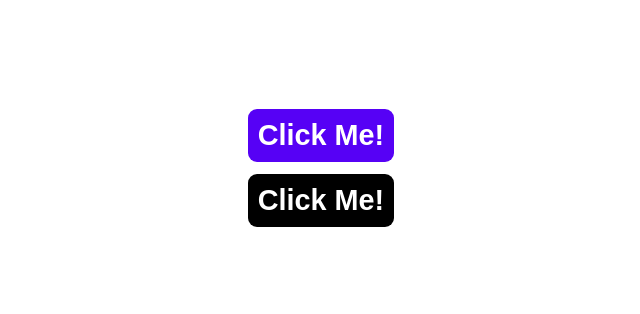
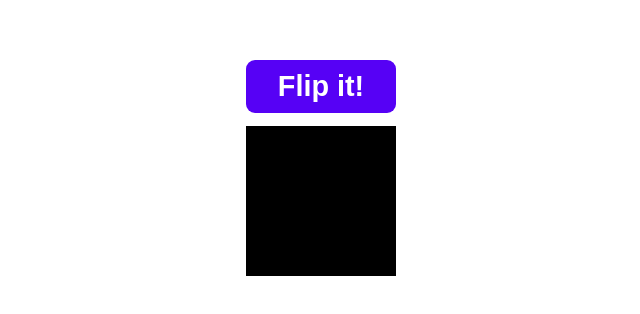
Before and after one commit to Abdulkader-Safi/react-framer-motion, a React (Vite) app: page / in a window 1280 px wide. Shown: the part 232-546 px from the top of the page, without its empty margins (319-959 px from the left). Built offline with nearby package versions, Linux system fonts and the light colour scheme.

Commit message:
Play animcation on button click with Variants and useAnimationControls

```diff
--- a/src/App.tsx
+++ b/src/App.tsx
@@ -1,5 +1,6 @@
 import "./App.css";
-import { Gestures } from "./animations/Gestures";
+import { AnimationControl } from "./animations/AnimationControls";
+// import { Gestures } from "./animations/Gestures";
 // import { OnScroll } from "./animations/OnScroll";
 // import { BFM } from "./animations/BasicFramerMotion";
 
@@ -14,7 +15,8 @@ function App() {
     >
       {/* <OnScroll /> */}
       {/* <BFM /> */}
-      <Gestures />
+      {/* <Gestures /> */}
+      <AnimationControl />
     </div>
   );
 }
--- /dev/null
+++ b/src/animations/AnimationControls.tsx
@@ -0,0 +1,60 @@
+import { motion, useAnimationControls } from "framer-motion";
+
+export const AnimationControl = () => {
+  const control = useAnimationControls();
+
+  const handleClick = () => {
+    // do something
+    control.start("flip");
+  };
+
+  return (
+    <div
+      style={{
+        display: "grid",
+        placeContent: "center",
+        height: "100vh",
+        gap: "0.8rem",
+      }}
+    >
+      <button
+        style={{
+          background: "rgb(86, 1, 245)",
+          color: "white",
+          fontSize: "1.8rem",
+          border: "none",
+          cursor: "pointer",
+          borderRadius: 9,
+          padding: 10,
+          fontWeight: "bold",
+        }}
+        onClick={handleClick}
+      >
+        Flip it!
+      </button>
+
+      <motion.div
+        style={{
+          width: 150,
+          height: 150,
+          background: "black",
+        }}
+        variants={{
+          initial: {
+            rotate: "0deg",
+          },
+          flip: {
+            rotate: "360deg",
+            backgroundColor: "red",
+          },
+        }}
+        transition={{
+          duration: 1.5,
+          ease: "backInOut",
+        }}
+        initial="initial"
+        animate={control}
+      ></motion.div>
+    </div>
+  );
+};
```
